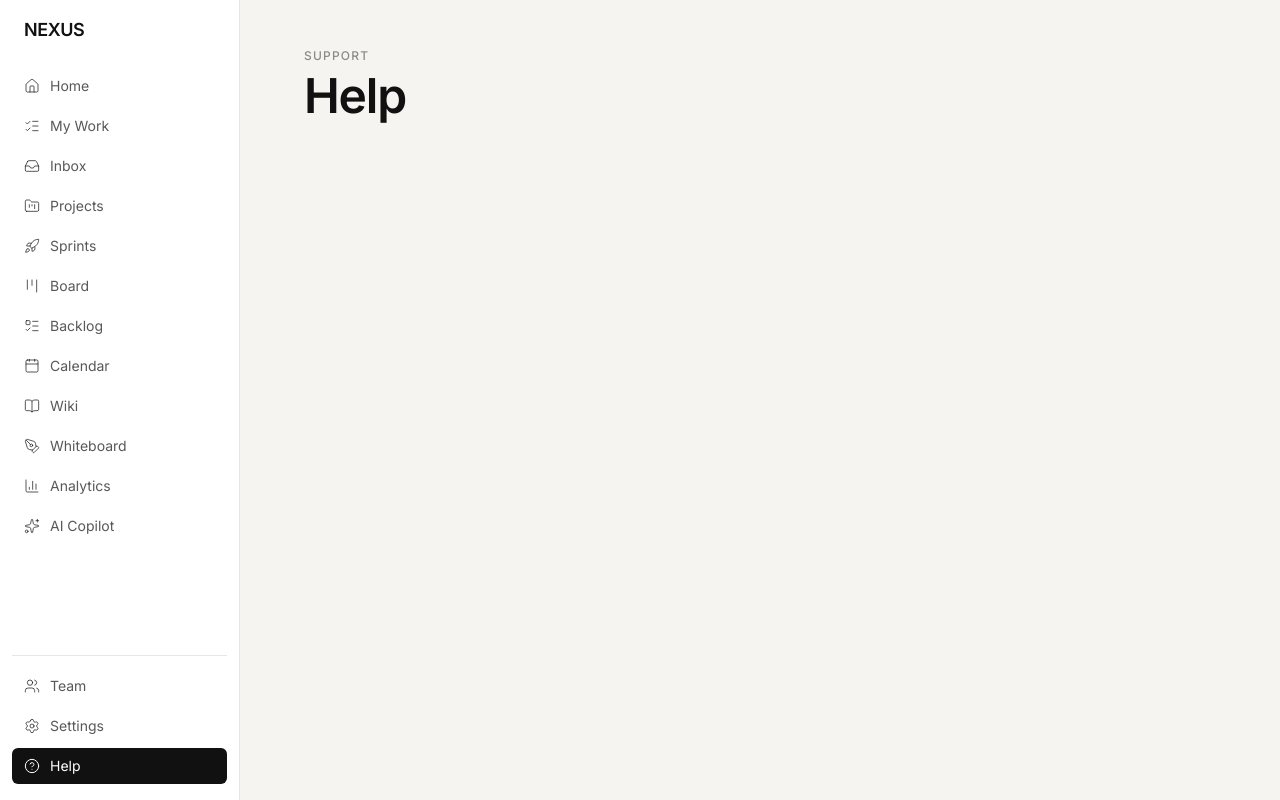
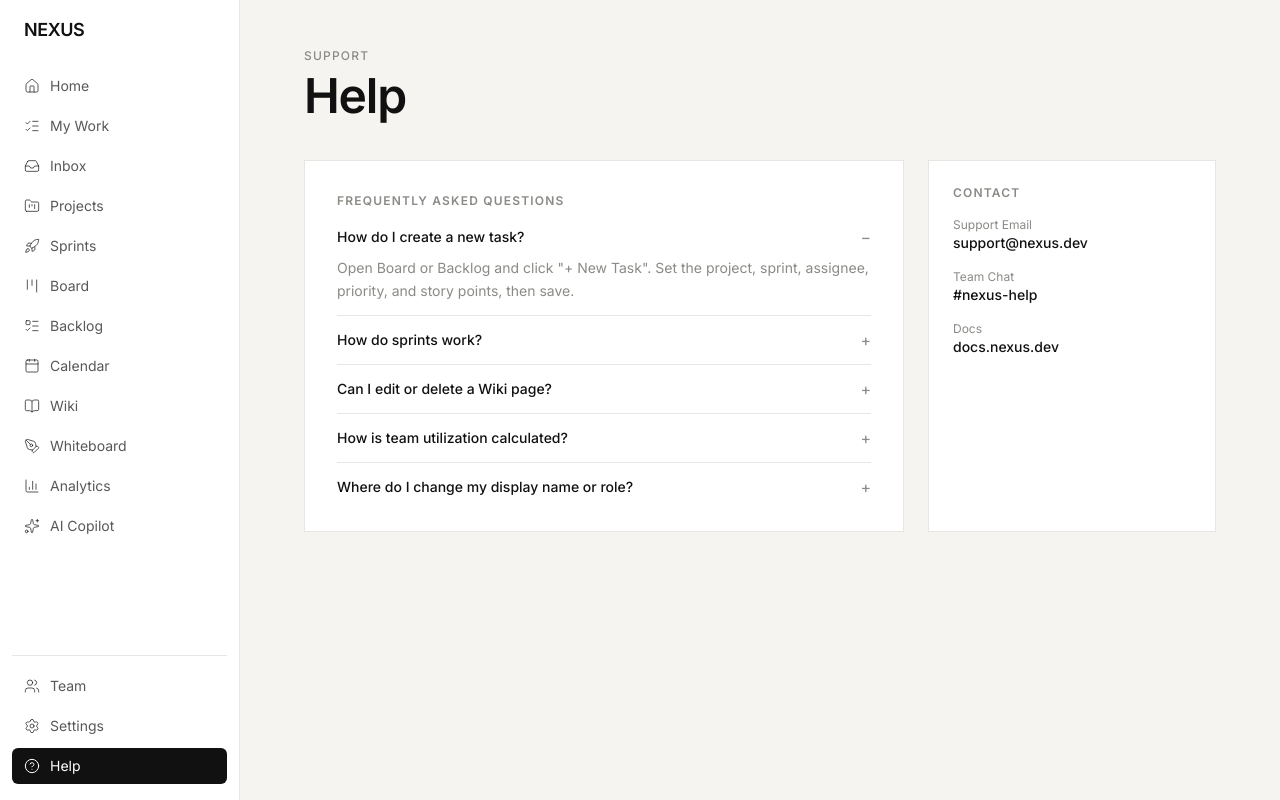
Before and after one commit to ferhennn/lexus, a React (Vite) app in the folder frontend/: page /help in a window 1280 px wide. Built offline with nearby package versions, Linux system fonts and the light colour scheme.

Commit message:
feat(frontend): build out Help page with FAQ and contact info

```diff
--- a/frontend/src/pages/Help.tsx
+++ b/frontend/src/pages/Help.tsx
@@ -1,5 +1,88 @@
-import { PagePlaceholder } from '../components/ui/PagePlaceholder'
+import { useState } from 'react'
+
+interface FaqItem {
+  question: string
+  answer: string
+}
+
+const faqs: FaqItem[] = [
+  {
+    question: 'How do I create a new task?',
+    answer:
+      'Open Board or Backlog and click "+ New Task". Set the project, sprint, assignee, priority, and story points, then save.',
+  },
+  {
+    question: 'How do sprints work?',
+    answer:
+      'Sprints belong to a project and move through Planned, Active, and Completed. Only one sprint per project should be Active at a time.',
+  },
+  {
+    question: 'Can I edit or delete a Wiki page?',
+    answer: 'Yes. Select a page from the Wiki sidebar, then use Edit or Delete above the content.',
+  },
+  {
+    question: 'How is team utilization calculated?',
+    answer:
+      'Utilization is an estimate of how much of a member\'s capacity is committed across active sprint work. It updates as tasks are assigned.',
+  },
+  {
+    question: 'Where do I change my display name or role?',
+    answer: 'Go to Settings to update your profile, default assignee, and notification preferences.',
+  },
+]
+
+const contactChannels = [
+  { label: 'Support Email', value: 'support@nexus.dev' },
+  { label: 'Team Chat', value: '#nexus-help' },
+  { label: 'Docs', value: 'docs.nexus.dev' },
+]
 
 export function Help() {
-  return <PagePlaceholder eyebrow="Support" title="Help" />
+  const [openIndex, setOpenIndex] = useState<number | null>(0)
+
+  return (
+    <div className="px-4 py-6 sm:px-8 sm:py-8 lg:px-16 lg:py-12">
+      <div className="mb-2 text-xs font-medium uppercase tracking-widest text-mute">Support</div>
+      <h1 className="text-3xl font-semibold tracking-tight text-ink sm:text-4xl lg:text-5xl">Help</h1>
+
+      <div className="mt-10 flex flex-col gap-6 lg:flex-row">
+        <div className="min-w-0 flex-1 border border-line bg-white p-6 sm:p-8">
+          <h2 className="mb-4 text-xs font-semibold uppercase tracking-widest text-mute">
+            Frequently Asked Questions
+          </h2>
+          <div className="flex flex-col divide-y divide-line">
+            {faqs.map((faq, i) => {
+              const isOpen = openIndex === i
+              return (
+                <div key={faq.question} className="py-3 first:pt-0 last:pb-0">
+                  <button
+                    onClick={() => setOpenIndex(isOpen ? null : i)}
+                    className="flex w-full items-center justify-between gap-4 text-left"
+                  >
+                    <span className="text-sm font-medium text-ink">{faq.question}</span>
+                    <span className="shrink-0 text-mute">{isOpen ? '−' : '+'}</span>
+                  </button>
+                  {isOpen && <p className="mt-2 text-sm leading-relaxed text-mute">{faq.answer}</p>}
+                </div>
+              )
+            })}
+          </div>
+        </div>
+
+        <div className="w-full shrink-0 border border-line bg-white p-6 lg:w-72">
+          <h2 className="mb-4 text-xs font-semibold uppercase tracking-widest text-mute">
+            Contact
+          </h2>
+          <div className="flex flex-col gap-4">
+            {contactChannels.map((c) => (
+              <div key={c.label}>
+                <div className="text-xs text-mute">{c.label}</div>
+                <div className="text-sm font-medium text-ink">{c.value}</div>
+              </div>
+            ))}
+          </div>
+        </div>
+      </div>
+    </div>
+  )
 }
```
